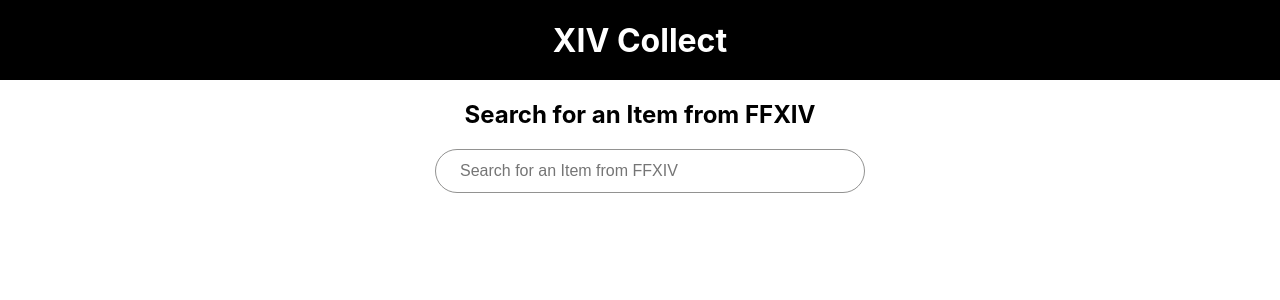
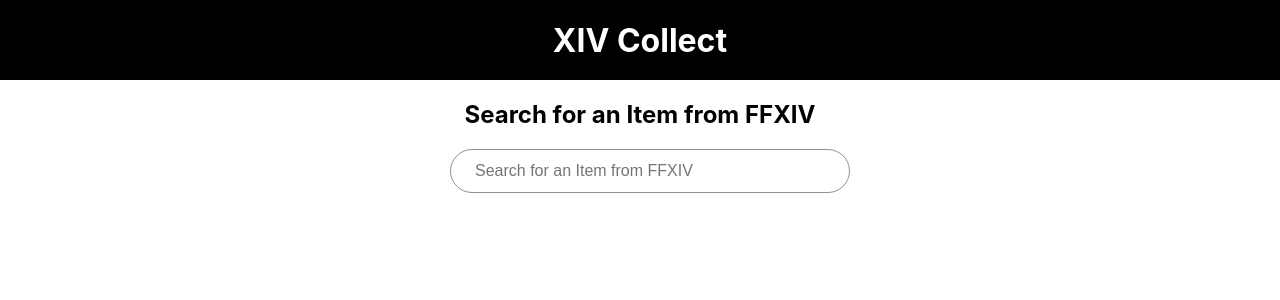
Before and after one commit to nicholascrandall/xivcollect, a React (Create React App) app: page / in a window 1280 px wide. Shown: the top 300 px of the page. Built offline with nearby package versions, Linux system fonts and the light colour scheme.

Commit message:
thinned out search bar, adjusted HTML title

```diff
--- a/public/index.html
+++ b/public/index.html
@@ -24,7 +24,7 @@
       work correctly both with client-side routing and a non-root public URL.
       Learn how to configure a non-root public URL by running `npm run build`.
     -->
-    <title>React App</title>
+    <title>XIV Collect</title>
   </head>
   <body>
     <noscript>You need to enable JavaScript to run this app.</noscript>
--- a/src/App.css
+++ b/src/App.css
@@ -102,7 +102,7 @@
 }
 
 .searchInput {
-  width: 430px;
+  width: 400px;
   padding: 12px 24px;
   background-color: transparent;
   transition: transform 250ms ease-in-out;
```
